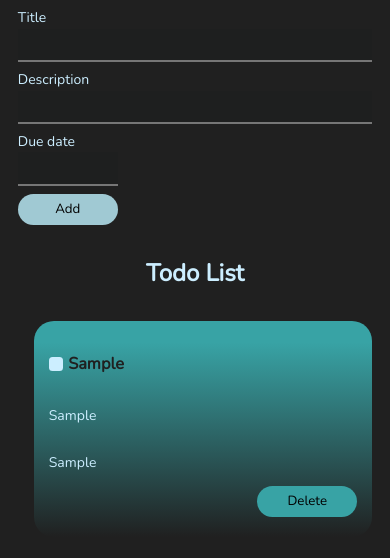
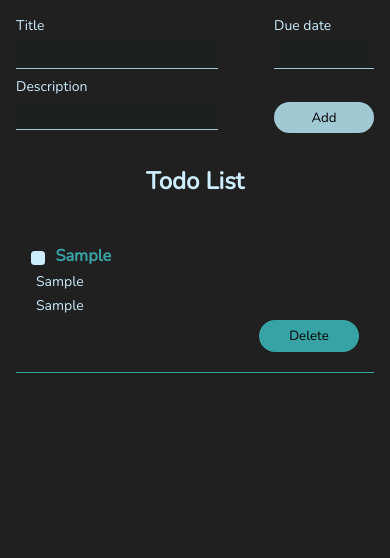
Before and after one commit to Hela6/todo-list, a React (Vite) app: page / in a window 390 px wide. Both pictures are taken after typing "Sample", "Sample", "Sample" into the empty fields and a click on the button "Add". Shown: the top 558 px of the page. Built offline with nearby package versions, Linux system fonts and the light colour scheme.

Commit message:
css improved for responsive

```diff
--- a/src/App.css
+++ b/src/App.css
@@ -3,20 +3,27 @@
 * {
   font-family: 'Nunito', sans-serif;
   box-sizing: border-box;
-
 }
 
 body {
   background: #202020;
   color: hsl(200, 100%, 90%);
-  width: 60%;
+  width: 80%;
   padding: 5%;
   margin: 0 auto;
   font-size: 18px;
 }
 
+.new-item-form,
+.form-row,
+.header,
+.list,
+.list li label,
+.list li label::before {
+  display: flex;
+}
+
 .new-item-form {
-  display: flex;
   flex-direction: row;
   flex-wrap: wrap;
   gap: 0.5rem;
@@ -24,7 +31,6 @@ body {
 }
 
 .form-row {
-  display: flex;
   flex-direction: column;
   gap: 0.1rem;
 }
@@ -49,27 +55,18 @@ body {
   border: none;
 }
 
-.form-btn {
-  justify-content: flex-start;
-}
-
 .btn:hover,
 .btn:focus-visible {
   background: #f6f7f8;
 }
 
 .btn.btn-danger {
-  margin: auto 0;
   background: #38a3a5;
-  border-radius: 20px;
-  color: black;
-  border: none;
 }
 
 .btn.btn-danger:hover,
 .btn.btn-danger:focus-visible {
-  background: #105253;
-  color: #f6f7f8;
+  background: #9ae3e4;
 }
 
 .new-item-form input {
@@ -78,11 +75,13 @@ body {
   border-top: #202020;
   border-left: #202020;
   border-right: #202020;
+  border-bottom: #a0c9d3 1px solid;
   padding: 0.5em 1em;
   color: hsl(206, 6%, 75%);
 }
 
 .header {
+  justify-content: center;
   font-size: 1.5rem;
   margin-top: 7rem;
   margin-bottom: 2rem;
@@ -91,7 +90,6 @@ body {
 .list {
   margin: 0;
   padding: 0;
-  margin-left: 1rem;
   list-style: none;
 }
 
@@ -100,7 +98,6 @@ body {
 }
 
 .list {
-  display: flex;
   flex-direction: column;
 }
 
@@ -115,7 +112,6 @@ body {
 }
 
 .list li label {
-  display: flex;
   cursor: pointer;
   align-items: center;
 }
@@ -140,7 +136,6 @@ body {
   height: 0.9rem;
   background: hsl(200, 100%, 90%);
   border-radius: 0.25em;
-  display: flex;
   justify-content: center;
   align-items: center;
 }
@@ -152,44 +147,47 @@ body {
 .list li input:checked + label::before {
   content: "✔";
   background: hsl(206, 19%, 93%);
-  color: hsl(180, 3%, 6%);
+  color: black;
   font-size: 0.75rem;
   font-weight: bold;
 }
 
-  /* responsive for tablets and smartphones__________________________________________________________________________ */
-  @media screen and (max-width: 1268px) {
-    .new-item-form {
+ /* responsive for smaller screens__________________________________________________________________________ */
+ @media screen and (max-width: 1568px) {
+  body {
+    width: 100%;
+  }
+  }
+
+  /* responsive for smaller screens__________________________________________________________________________ */
+  @media screen and (max-width: 1068px) {
+    .list li {
+      display: flex;
       flex-direction: column;
+      align-items: flex-start;
+      margin-bottom: 10px;
     }
 
+    .task-title, p {
+      margin: 0 auto 5px 5px;
+    }
+
+    .btn.btn-danger {
+      margin: 0px 0px 5px auto;
+    }
+  }
+  /* responsive for smartphones__________________________________________________________________________ */
+  @media screen and (max-width: 468px) {
     body {
-      width: 95%;
-      padding: 0.5rem;
+      padding: 1rem;
       font-size: 14px;
     }
 
     .header {
       margin-top: 2rem;
-      display:flex;
-      justify-content: center;
     }
 
-    .list li {
-      display: flex;
-      flex-direction: column;
-      align-items: flex-start;
-      margin-bottom: 30px;
-      border-radius: 20px;
-      background: linear-gradient(0deg,#38a3a500,#38a3a5 90%);
-      border-bottom: none;
-    }
-
-    .task-title {
-      color: #202020;
-    }
-
-    .btn.btn-danger {
-      margin: 0px 0px 5px auto;
+    .form-btn {
+      margin-top: 25px;
     }
     }
--- a/src/NewTodoForm.jsx
+++ b/src/NewTodoForm.jsx
@@ -27,6 +27,14 @@ export function NewTodoForm({ onSubmit }) { //onSubmit -> props
                     type="text"
                     id="title" />
             </div>
+            <div className="form-row task-dueDate">
+                <label htmlFor="dueDate">Due date</label>
+                <input
+                    value={dueDate}
+                    onChange={e => setDueDate(e.target.value)}
+                    type="text"
+                    id="dueDate" />
+            </div>
             <div className="form-row task-description">
                 <label htmlFor="description">Description</label>
                 <input
@@ -34,14 +42,6 @@ export function NewTodoForm({ onSubmit }) { //onSubmit -> props
                     onChange={e => setDescription(e.target.value)}
                     type="text"
                     id="description" />
-            </div>
-            <div className="form-row task-dueDate">
-                <label htmlFor="dueDate">Due date</label>
-                <input
-                    value={dueDate}
-                    onChange={e => setDueDate(e.target.value)}
-                    type="text"
-                    id="dueDate" />
             </div>
             <button className="btn form-btn">Add</button>
         </form>
```
